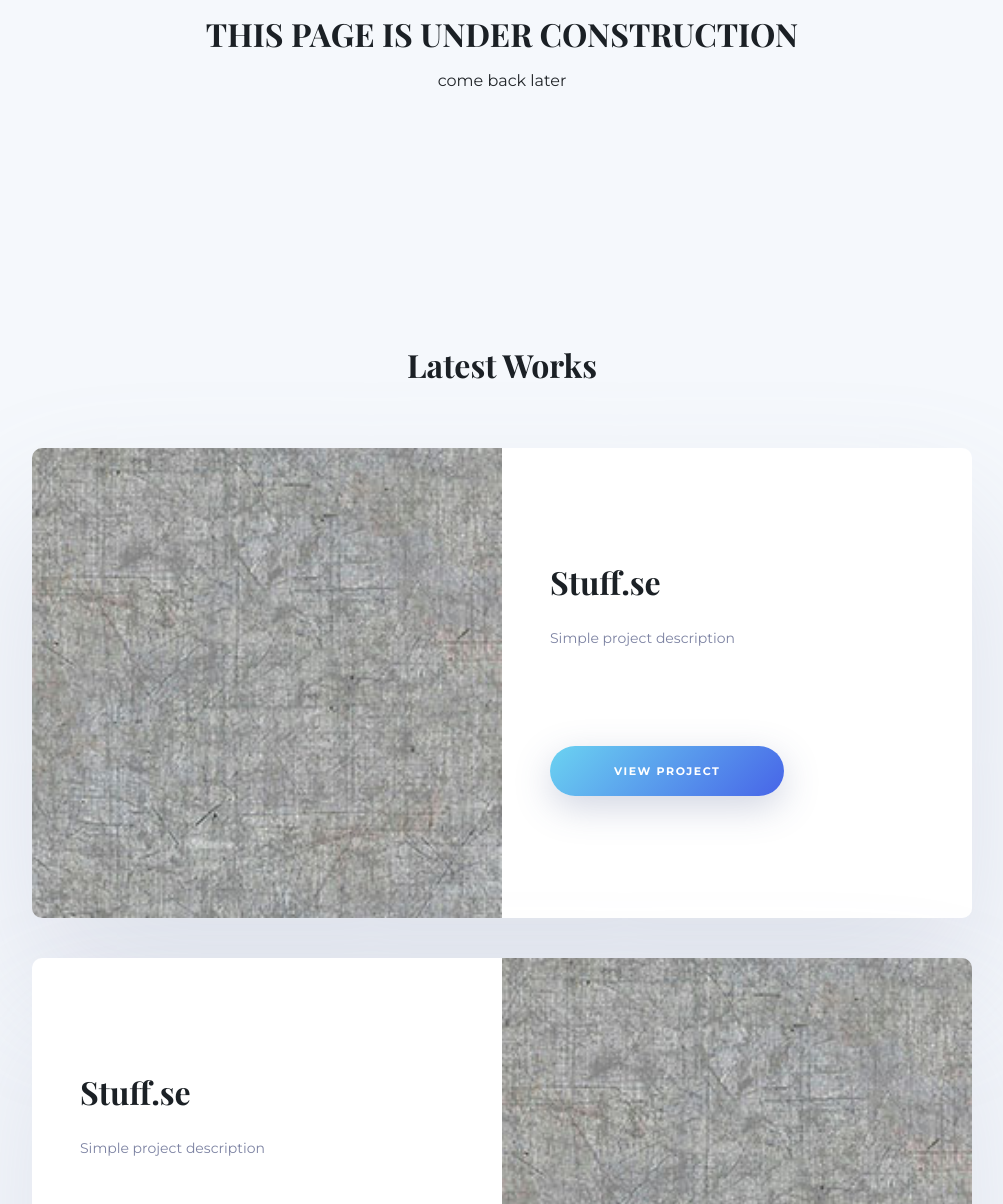
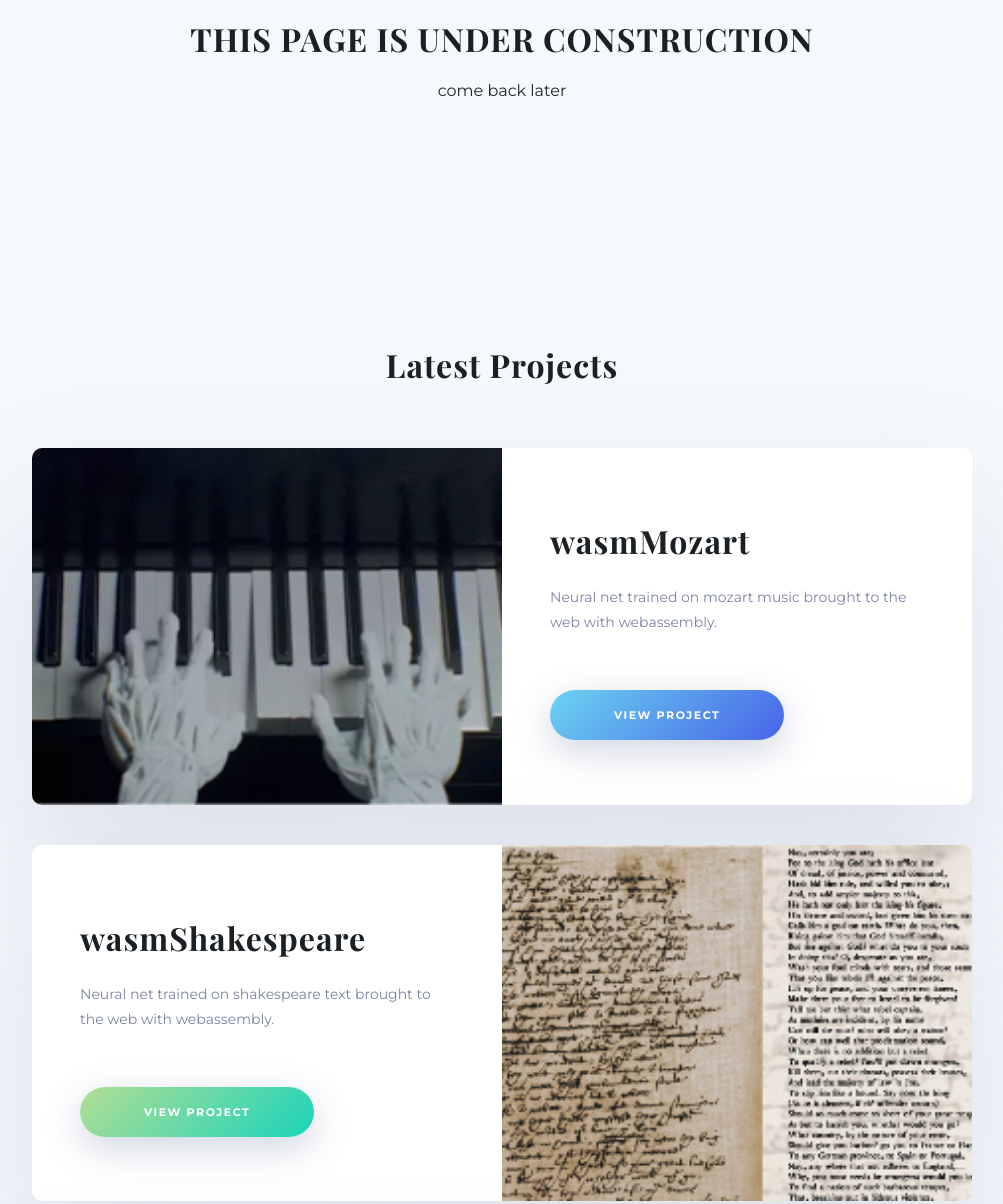
Before and after one commit to Andersgee/andyfx, a Gatsby site: page / in a window 1280 px wide. Shown: the top 1204 px of the page, without its empty margins (138-1141 px from the left). Built offline with nearby package versions, Linux system fonts and the light colour scheme; Gatsby itself is replaced by a stand-in of ours.

Commit message:
shakespeare and mozart cards

```diff
--- a/gatsby-config.js
+++ b/gatsby-config.js
@@ -8,7 +8,7 @@ module.exports = {
           "260455500", //andyfx propertyid
         ],
         gtagConfig: {
-          optimize_id: "OPT_CONTAINER_ID",
+          //optimize_id: "OPT_CONTAINER_ID",
           anonymize_ip: true,
           cookie_expires: 0,
         },
@@ -32,7 +32,7 @@ module.exports = {
           "@templates": "src/templates",
           "@styles": "src/styles",
         },
-        extensions: ["js", "jsx", "sass", "scss"],
+        extensions: ["js", "jsx", "scss"],
       },
     },
   ],
--- a/package.json
+++ b/package.json
@@ -1,10 +1,11 @@
 {
-  "name": "my-gatsby-site",
+  "name": "andyfx",
   "version": "1.0.0",
   "private": true,
-  "description": "My Gatsby Site",
+  "description": "andyfx website",
   "author": "Anders Gustafsson",
   "keywords": [
+    "andyfx",
     "gatsby"
   ],
   "scripts": {
--- a/src/components/Card/Card.jsx
+++ b/src/components/Card/Card.jsx
@@ -4,11 +4,12 @@ import * as styles from "./card.module.scss";
 import clsx from "clsx";
 import Button from "./Button";
 
-export default function Card({ title, content, variant, href, flip }) {
+export default function Card({ title, image, content, variant, href, flip }) {
+  const imgsrc = image || "metal.jpg";
   return (
     <div className={clsx(styles.card, flip && styles.flip)}>
       <img
-        src="/images/metal.jpg"
+        src={`/images/card/${imgsrc}`}
         className={clsx(styles.cardimage, flip && styles.flip)}
         alt={title}
       />
--- a/src/components/Card/card.module.scss
+++ b/src/components/Card/card.module.scss
@@ -17,11 +17,13 @@ $borderradius: 10px;
   @include media-md-xxl() {
     flex-direction: row;
     height: 100%;
+    min-height: 300px;
   }
 
   @include media-xxl() {
     flex-direction: row;
     height: 100%;
+    min-height: 300px;
   }
 }
 
@@ -66,8 +68,8 @@ $borderradius: 10px;
 
 .cardcontent {
   background: $color-paper;
-  //box-sizing: border-box;
-  padding: 1rem 3rem 3rem 3rem;
+  box-sizing: border-box;
+  padding: 1rem 3rem 2rem 3rem;
   text-align: center;
   display: flex;
   flex-direction: column;
--- a/src/components/Cards/Cards.jsx
+++ b/src/components/Cards/Cards.jsx
@@ -8,19 +8,21 @@ export default function Cards() {
   return (
     <div className={styles.container}>
       <div className={styles.cards}>
-        <h2 className={styles.heading}>Latest Works</h2>
+        <h2 className={styles.heading}>Latest Projects</h2>
         <Card
           variant="a"
-          title="Stuff.se"
-          content="Simple project description"
-          href="https://www.google.se"
+          title="wasmMozart"
+          image="wasmMozart.png"
+          content="Neural net trained on mozart music brought to the web with webassembly."
+          href="https://andersgee.github.io/posts/wasmMozart/index.html"
         />
         <Card
           flip
           variant="b"
-          title="Stuff.se"
-          content="Simple project description"
-          href="https://www.climatevisualizer.com"
+          title="wasmShakespeare"
+          image="wasmShakespeare.png"
+          content="Neural net trained on shakespeare text brought to the web with webassembly."
+          href="https://andersgee.github.io/posts/wasmShakespeare/index.html"
         />
         <Card
           variant="c"
--- a/src/components/Footer/footer.module.scss
+++ b/src/components/Footer/footer.module.scss
@@ -36,6 +36,7 @@
     text-align: left;
     h2 {
       text-align: center;
+      //letter-spacing: 2px;
       //line-height: 38px;
     }
   }
--- a/src/styles/index.scss
+++ b/src/styles/index.scss
@@ -2,10 +2,12 @@
 @import "fonts";
 @import "variables/fonts";
 
+/*
 * {
   box-sizing: border-box;
+  //margin: 0;
 }
-
+*/
 body {
   font-family: $font-body;
   color: #212529;
@@ -26,7 +28,14 @@ h6 {
   color: #1b2025;
 }
 
+h1 {
+  font-size: 32px;
+  line-height: 35px;
+  letter-spacing: 1px;
+}
+
 h2 {
   font-size: 26px;
   line-height: 35px;
+  letter-spacing: 1px;
 }
```
Also changed, not shown: static/images/card/metal.jpg (renamed from static/images/metal.jpg), static/images/card/wasmMozart.png (added), static/images/card/wasmShakespeare.png (added), 1 other file.
